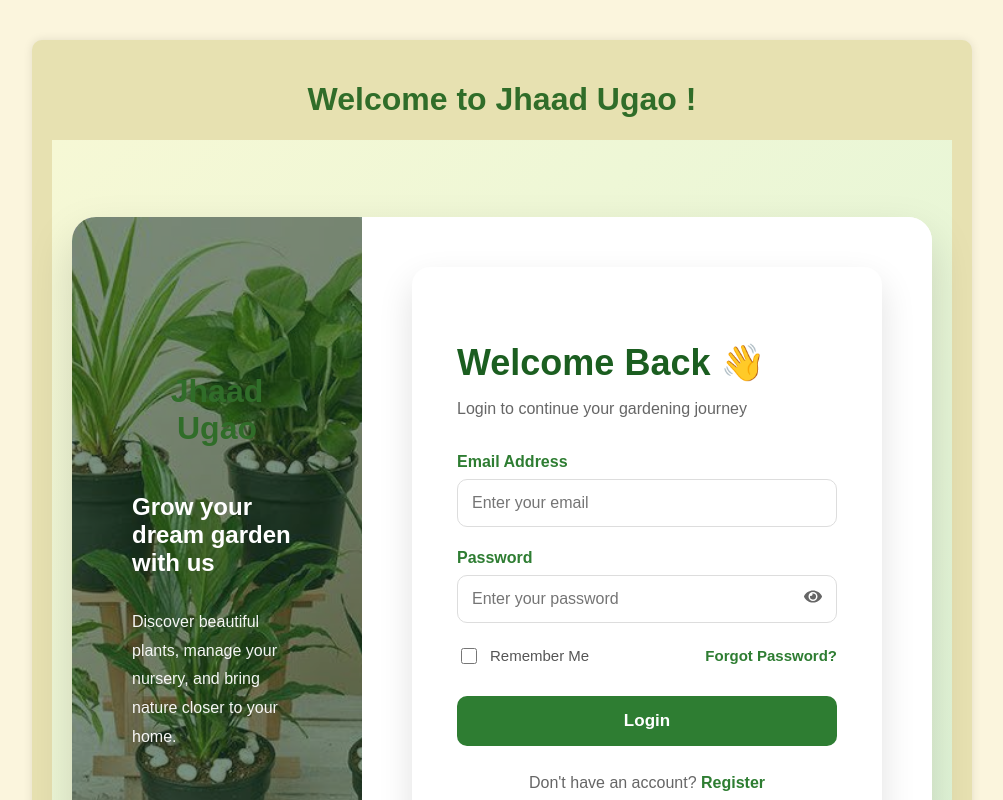
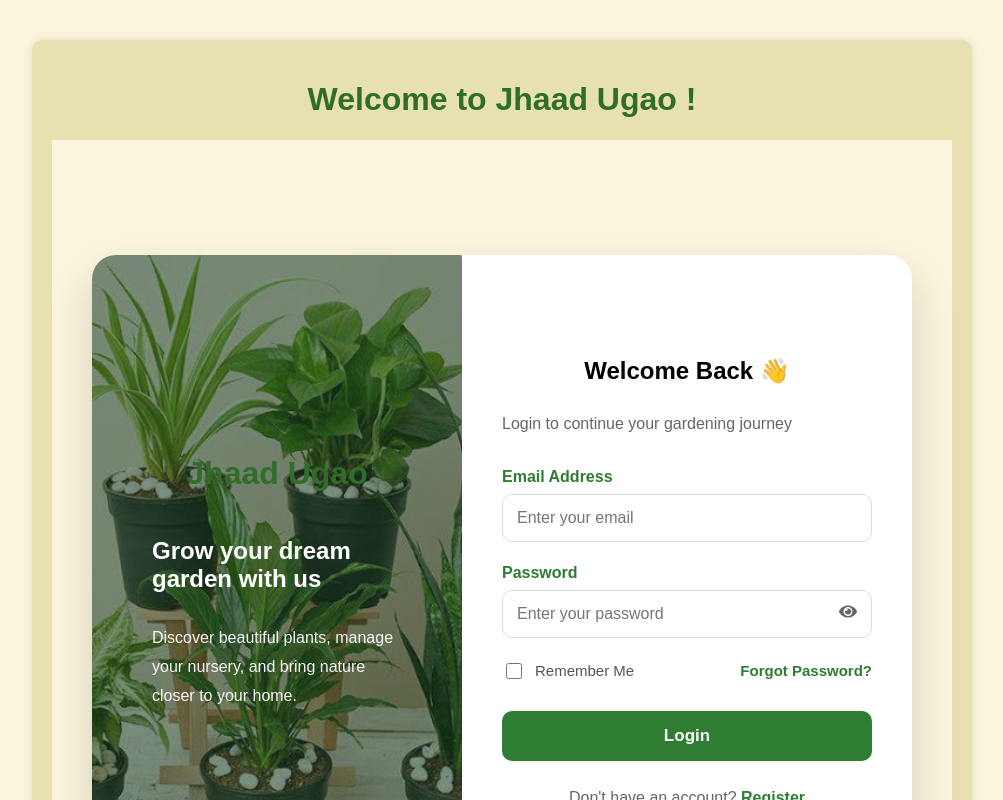
Before and after one commit to AnaghaDolse/nursery-management, a React (Create React App) app in the folder frontend/: page / in a window 1280 px wide. Shown: the top 800 px of the page, without its empty margins (138-1141 px from the left). Built offline with nearby package versions, Linux system fonts and the light colour scheme.

Commit message:
refactor(auth): create shared authentication layout structure

```diff
--- a/frontend/src/pages/ForgotPassword.jsx
+++ b/frontend/src/pages/ForgotPassword.jsx
@@ -1,3 +1,5 @@
+import '../styles/Auth.css'
+import './ForgotPassword.css'
 import { useState } from 'react'
 import { Link } from 'react-router-dom'
 
--- a/frontend/src/pages/Login.js
+++ b/frontend/src/pages/Login.js
@@ -1,3 +1,4 @@
+import '../styles/Auth.css'
 import './Login.css'
 import plantImage from '../assets/login_plant.jfif'
 import { useState } from 'react'
@@ -55,11 +56,11 @@ const Login = () => {
   }
 
   return (
-    <div className='login-page'>
-      <div className='login-container'>
-        <div className='login-left'>
-          <img src={plantImage} alt='Plants' className='login-image' />
-          <div className='login-overlay'>
+    <div className='auth-page'>
+      <div className='auth-container'>
+        <div className='auth-left'>
+          <img src={plantImage} alt='Plants' className='auth-image' />
+          <div className='auth-overlay'>
             <h1>Jhaad Ugao</h1>
             <p className='login-welcome-text'>Grow your dream garden with us</p>
             <p className='login-description'>
@@ -70,8 +71,8 @@ const Login = () => {
         </div>
 
         {/* Right Side */}
-        <div className='login-right'>
-          <form className='login-form' onSubmit={handleLogin}>
+        <div className='auth-right'>
+          <form className='auth-form' onSubmit={handleLogin}>
             <h2>Welcome Back 👋</h2>
             <p className='subtitle'>Login to continue your gardening journey</p>
 
@@ -117,7 +118,9 @@ const Login = () => {
                 />
                 Remember Me
               </label>
-              <Link to='/forgot-password' className='forgot-password'>Forgot Password?</Link>
+              <Link to='/forgot-password' className='forgot-password'>
+                Forgot Password?
+              </Link>
             </div>
 
             <button className='login-btn' type='submit' disabled={loading}>
--- /dev/null
+++ b/frontend/src/styles/Auth.css
@@ -0,0 +1,97 @@
+/* AUTH LAYOUT */
+
+.auth-page {
+  min-height: 100vh;
+  display: flex;
+  justify-content: center;
+  align-items: center;
+  background: #fbf5dd;
+  padding: 40px;
+}
+
+.auth-container {
+  width: 100%;
+  max-width: 1200px;
+  min-height: 650px;
+  background: white;
+  border-radius: 24px;
+  overflow: hidden;
+  display: flex;
+  box-shadow: 0 20px 45px rgba(0, 0, 0, 0.15);
+}
+
+/* LEFT */
+
+.auth-left {
+  flex: 1;
+  position: relative;
+  overflow: hidden;
+}
+
+.auth-image {
+  width: 100%;
+  height: 100%;
+  object-fit: cover;
+  display: block;
+}
+
+.auth-overlay {
+  position: absolute;
+  inset: 0;
+  background: rgba(18, 58, 31, 0.55);
+  color: white;
+  padding: 60px;
+
+  display: flex;
+  flex-direction: column;
+  justify-content: center;
+}
+
+.auth-title {
+  font-size: 46px;
+  margin-bottom: 20px;
+  color: white;
+}
+
+.auth-subtitle {
+  font-size: 24px;
+  font-weight: 600;
+  margin-bottom: 15px;
+}
+
+.auth-description {
+  font-size: 18px;
+  line-height: 1.7;
+}
+
+/* RIGHT */
+
+.auth-right {
+  flex: 1;
+  display: flex;
+  justify-content: center;
+  align-items: center;
+  padding: 40px;
+  background: white;
+}
+
+.auth-form {
+  width: 100%;
+  max-width: 420px;
+}
+
+.auth-form h2 {
+  text-align: center;
+  margin-bottom: 30px;
+}
+
+.auth-footer {
+  margin-top: 20px;
+  text-align: center;
+}
+
+.auth-footer a {
+  color: #2e7d32;
+  text-decoration: none;
+  font-weight: bold;
+}
```
